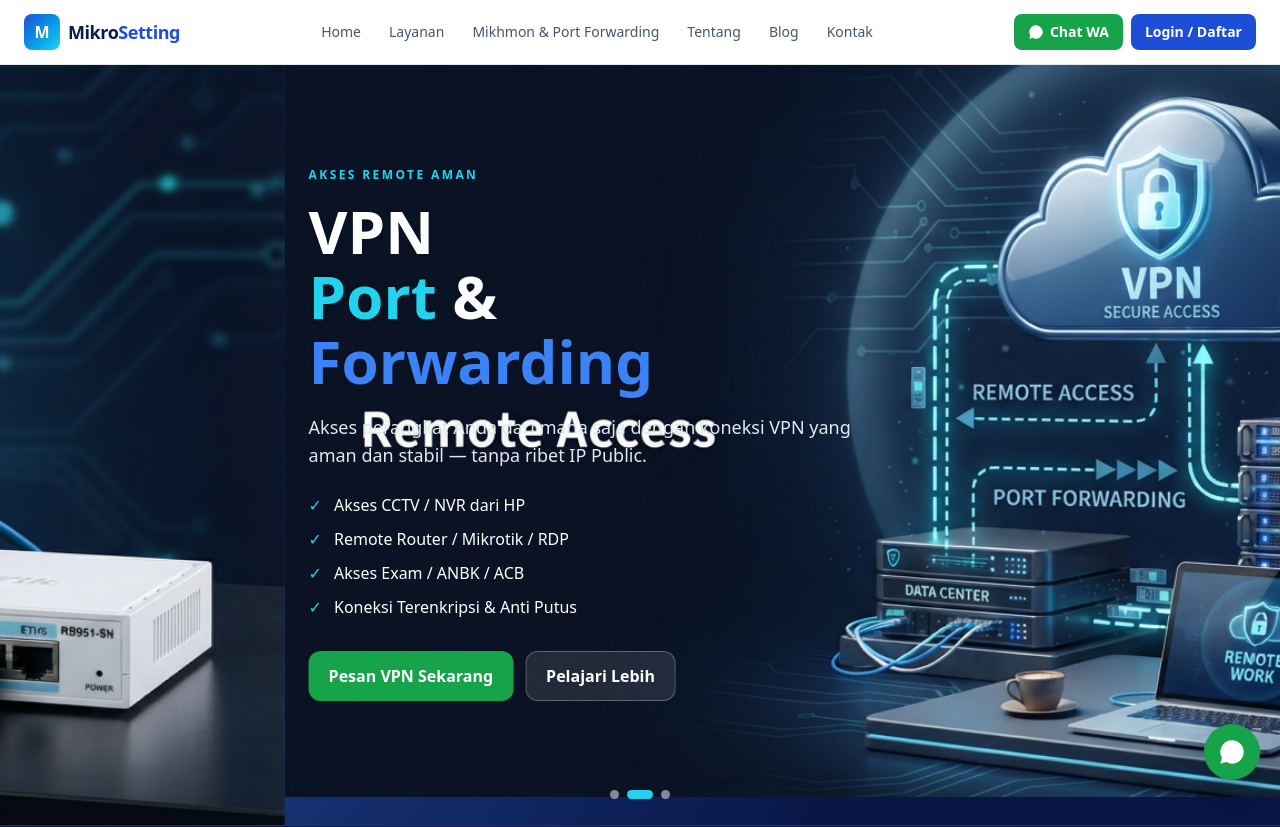
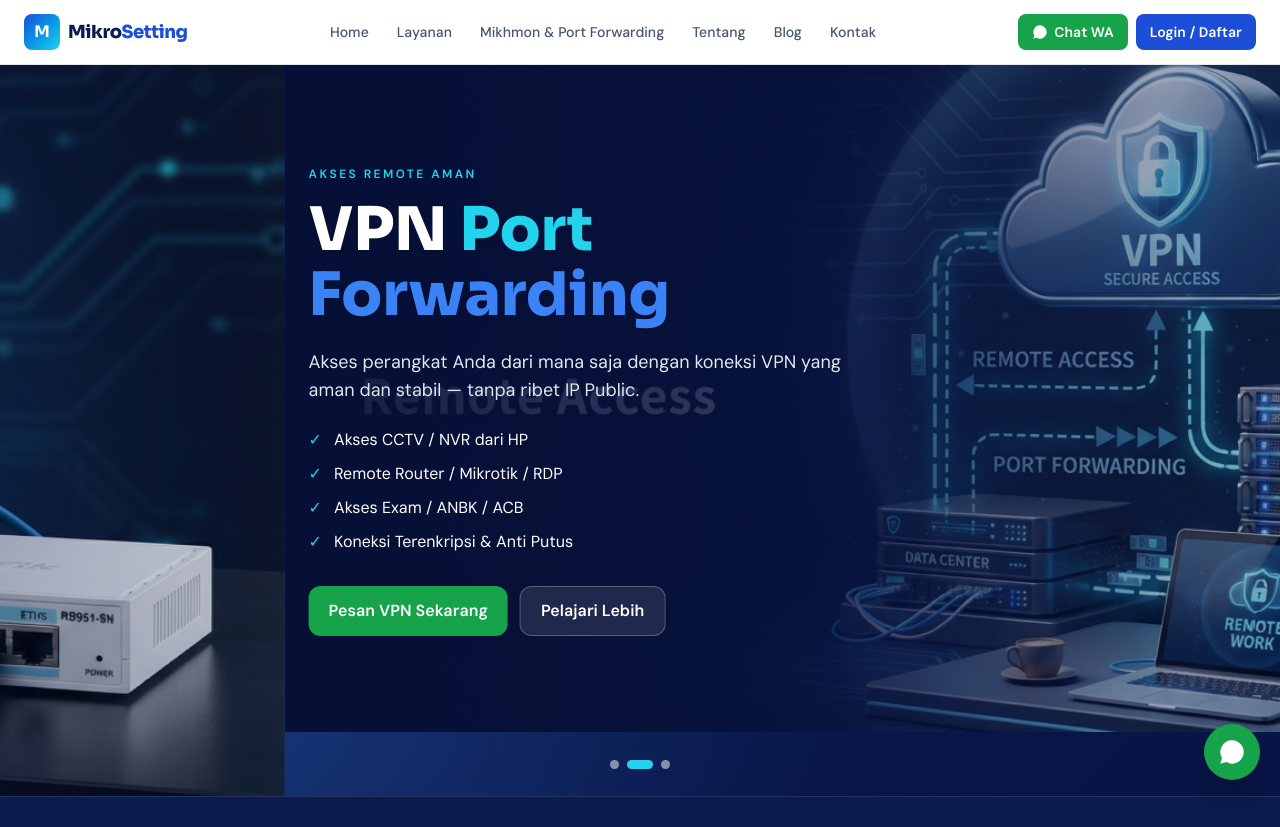
Before and after one commit to ersetdigital-sudo/mikrosetting, a Next.js app: page / in a window 1280 px wide. Shown: the top 827 px of the page. Built offline with nearby package versions, Linux system fonts and the light colour scheme.

Commit message:
Fix hero: match HTML version exactly (heading text/colors, font vars, overlay z-index)

```diff
--- a/src/app/globals.css
+++ b/src/app/globals.css
@@ -33,13 +33,13 @@
 }
 
 body {
-  font-family: "DM Sans", system-ui, sans-serif;
+  font-family: var(--font-dm-sans), "DM Sans", system-ui, sans-serif;
   color: var(--ink);
   background: #fff;
 }
 
 h1, h2, h3, h4, .font-head {
-  font-family: "Sora", system-ui, sans-serif;
+  font-family: var(--font-sora), "Sora", system-ui, sans-serif;
 }
 
 .hero-bg {
@@ -130,6 +130,7 @@
   content: "";
   position: absolute;
   inset: 0;
+  z-index: 1;
   background: linear-gradient(90deg, rgba(6, 15, 55, 0.94) 0%, rgba(7, 18, 64, 0.82) 42%, rgba(7, 18, 64, 0.35) 70%, rgba(7, 18, 64, 0.15) 100%);
 }
 
--- a/src/components/hero/HeroSection.tsx
+++ b/src/components/hero/HeroSection.tsx
@@ -1,5 +1,6 @@
 "use client";
 
+import { Fragment } from "react";
 import Image from "next/image";
 import Link from "next/link";
 import { Swiper, SwiperSlide } from "swiper/react";
@@ -37,22 +38,25 @@
                     {slide.badge}
                   </span>
                   <h1 className="font-head font-extrabold leading-[1.08] text-4xl sm:text-5xl xl:text-6xl drop-shadow">
-                    {slide.title}
-                    <br />
-                    <span className="text-[var(--cyan)]">{slide.titleHighlight}</span>
-                    {slide.titleEnd && (
-                      <>
-                        {" "}&<br />
-                        {slide.titleEnd.includes("Profesional") ? (
-                          <>
-                            Ruijie{" "}
-                            <span className="text-[var(--blue-light)]">Profesional</span>
-                          </>
-                        ) : (
-                          <span className="text-[var(--blue-light)]">{slide.titleEnd}</span>
-                        )}
-                      </>
-                    )}
+                    {slide.titleLines.map((line, lineIndex) => (
+                      <Fragment key={lineIndex}>
+                        {lineIndex > 0 && <br />}
+                        {line.map((segment, segmentIndex) => (
+                          <span
+                            key={segmentIndex}
+                            className={
+                              segment.color === "cyan"
+                                ? "text-[var(--cyan)]"
+                                : segment.color === "blue-light"
+                                  ? "text-[var(--blue-light)]"
+                                  : undefined
+                            }
+                          >
+                            {segment.text}
+                          </span>
+                        ))}
+                      </Fragment>
+                    ))}
                   </h1>
                   <p className="mt-5 text-slate-200 text-base sm:text-lg">
                     {slide.description}
--- a/src/constants/index.tsx
+++ b/src/constants/index.tsx
@@ -18,9 +18,11 @@
 export const HERO_SLIDES: HeroSlide[] = [
   {
     badge: "Solusi Jaringan Profesional",
-    title: "Jasa Setting",
-    titleHighlight: "MikroTik",
-    titleEnd: "OLT & Ruijie Profesional",
+    titleLines: [
+      [{ text: "Jasa Setting" }],
+      [{ text: "MikroTik", color: "cyan" }, { text: ", OLT &" }],
+      [{ text: "Ruijie " }, { text: "Profesional", color: "blue-light" }],
+    ],
     description:
       "Kami membantu Anda membangun jaringan yang cepat, aman, stabil dan mudah dikelola untuk RT/RW Net, Hotel, Kantor, Sekolah, dan ISP.",
     features: [
@@ -35,9 +37,10 @@
   },
   {
     badge: "Akses Remote Aman",
-    title: "VPN",
-    titleHighlight: "Port",
-    titleEnd: "Forwarding",
+    titleLines: [
+      [{ text: "VPN " }, { text: "Port", color: "cyan" }],
+      [{ text: "Forwarding", color: "blue-light" }],
+    ],
     description:
       "Akses perangkat Anda dari mana saja dengan koneksi VPN yang aman dan stabil — tanpa ribet IP Public.",
     features: [
@@ -52,9 +55,10 @@
   },
   {
     badge: "Manajemen Hotspot",
-    title: "Mikhmon",
-    titleHighlight: "Online",
-    titleEnd: "",
+    titleLines: [
+      [{ text: "Mikhmon", color: "cyan" }],
+      [{ text: "Online", color: "blue-light" }],
+    ],
     description:
       "Kelola jaringan hotspot & voucher Anda dari mana saja, kapan saja — langsung dari browser tanpa perlu VPS.",
     features: [
--- a/src/types/index.ts
+++ b/src/types/index.ts
@@ -21,11 +21,14 @@
   answer: string;
 }
 
+export interface HeroTitleSegment {
+  text: string;
+  color?: "cyan" | "blue-light";
+}
+
 export interface HeroSlide {
   badge: string;
-  title: string;
-  titleHighlight: string;
-  titleEnd: string;
+  titleLines: HeroTitleSegment[][];
   description: string;
   features: string[];
   image: string;
```
